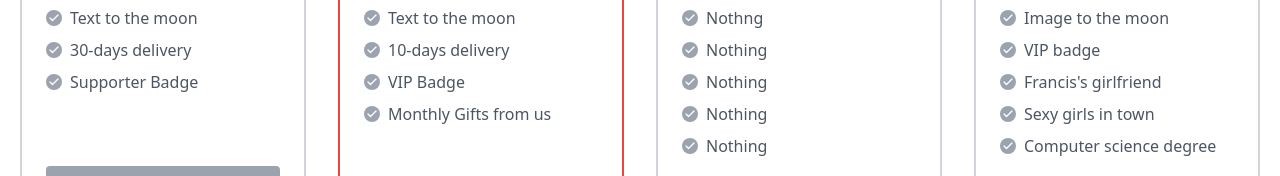
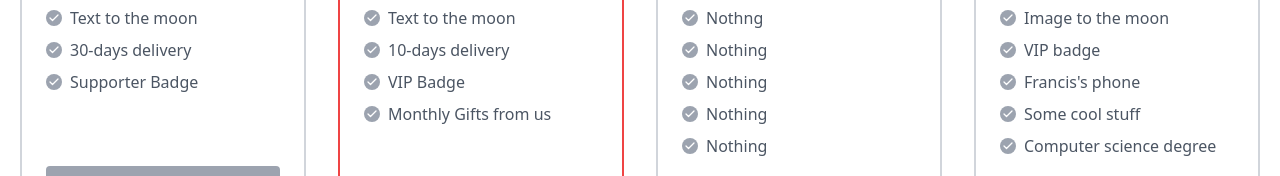
Before and after one commit to Franc15/react-app, a React (Create React App) app: page /pricing in a window 1280 px wide. Shown: the part 447-623 px from the top of the page. Built offline with nearby package versions, Linux system fonts and the light colour scheme.

Commit message:
pricing page fix

```diff
--- a/src/components/Pricing.js
+++ b/src/components/Pricing.js
@@ -344,7 +344,7 @@ const Pricing = () => {
                     <path d="M20 6L9 17l-5-5"></path>
                   </svg>
                 </span>
-                Francis's girlfriend
+                Francis's phone
               </p>
               <p class="flex items-center text-gray-600 mb-2">
                 <span class="w-4 h-4 mr-2 inline-flex items-center justify-center bg-gray-400 text-white rounded-full flex-shrink-0">
@@ -360,7 +360,7 @@ const Pricing = () => {
                     <path d="M20 6L9 17l-5-5"></path>
                   </svg>
                 </span>
-                Sexy girls in town
+                Some cool stuff
               </p>
               <p class="flex items-center text-gray-600 mb-6">
                 <span class="w-4 h-4 mr-2 inline-flex items-center justify-center bg-gray-400 text-white rounded-full flex-shrink-0">
```
